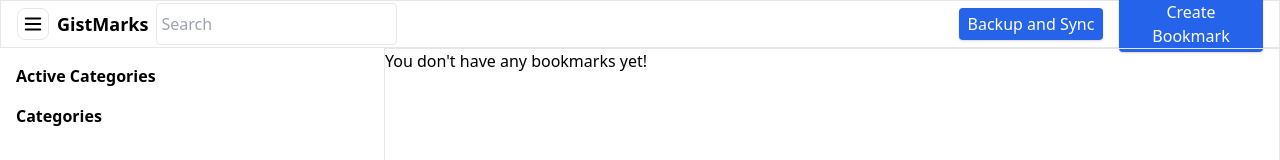
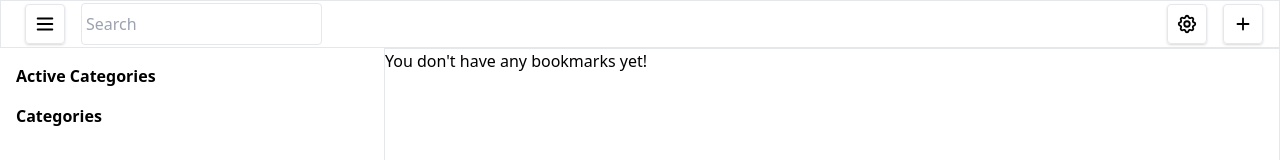
Before and after one commit to sgolovine/gistmarks, a React app: page /app in a window 1280 px wide. Shown: the top 160 px of the page. Built offline with nearby package versions, Linux system fonts and the light colour scheme.

Commit message:
WIP rework bookmark card

```diff
--- a/src/components/bookmark/Bookmark.tsx
+++ b/src/components/bookmark/Bookmark.tsx
@@ -44,23 +44,66 @@
   }
 
   return (
+    // <div
+    //   className={`border lg:h-${CARD_SIZE} lg:w-${CARD_SIZE} m-2 p-2 rounded hover:shadow`}
+    // >
+    //   <div className="flex flex-col h-full justify-between">
+    //     <div className="flex flex-row lg:flex-col">
+    //       <div className=>
+    //         <a
+    //           className="text-lg font-bold hover:text-blue-700 truncate"
+    //           href={href}
+    //         >
+    //           {title}
+    //         </a>
+    //         <a
+    //           className="text-sm font-italic text-gray-700 hover:text-blue-700 truncate"
+    //           href={href}
+    //         >
+    //           {href}
+    //         </a>
+    //       </div>
+    //       <div>
+    //         {category && (
+    //           <div className="flex flex-row pt-2">
+    //             <p className="border m-1 px-2 py-1 rounded-full text-sm font-bold bg-blue-500 text-white">
+    //               {category}
+    //             </p>
+    //           </div>
+    //         )}
+    //         <div className="pt-4">
+    //           <p>{description}</p>
+    //         </div>
+    //       </div>
+    //     </div>
+    //     <div className="flex flex-row items-center">
+    //       <button
+    //         className="border shadow rounded p-1 mr-2"
+    //         onClick={handleEdit}
+    //       >
+    //         <div className="h-6 w-6">
+    //           <EditIcon />
+    //         </div>
+    //       </button>
+    //       <button
+    //         className="border shadow rounded p-1 ml-2"
+    //         onClick={handleDelete}
+    //       >
+    //         <div className="h-6 w-6">
+    //           <TrashIcon />
+    //         </div>
+    //       </button>
+    //     </div>
+    //   </div>
+    // </div>
     <div
-      className={`border h-${CARD_SIZE} w-${CARD_SIZE} m-2 p-2 rounded hover:shadow`}
+      className={`border lg:h-${CARD_SIZE} lg:w-${CARD_SIZE} m-2 p-2 rounded hover:shadow flex flex-row lg:flex-col justify-between`}
     >
-      <div className="flex flex-col h-full justify-between">
-        <div className="flex flex-col">
-          <a
-            className="text-lg font-bold hover:text-blue-700 truncate"
-            href={href}
-          >
-            {title}
-          </a>
-          <a
-            className="text-sm font-italic text-gray-700 hover:text-blue-700 truncate"
-            href={href}
-          >
-            {href}
-          </a>
+      {/* Header */}
+      <div>
+        <a href={href}>{title}</a>
+        <a href={href}>{href}</a>
+      </div>
       {category && (
         <div className="flex flex-row pt-2">
           <p className="border m-1 px-2 py-1 rounded-full text-sm font-bold bg-blue-500 text-white">
@@ -68,15 +111,10 @@
           </p>
         </div>
       )}
-          <div className="pt-4">
-            <p>{description}</p>
-          </div>
-        </div>
+
+      {/* Action Buttons */}
       <div className="flex flex-row items-center">
-          <button
-            className="border shadow rounded p-1 mr-2"
-            onClick={handleEdit}
-          >
+        <button className="border shadow rounded p-1 mr-2" onClick={handleEdit}>
           <div className="h-6 w-6">
             <EditIcon />
           </div>
@@ -91,6 +129,5 @@
         </button>
       </div>
     </div>
-    </div>
   )
 }
--- a/src/components/bookmark/BookmarkList.tsx
+++ b/src/components/bookmark/BookmarkList.tsx
@@ -11,7 +11,7 @@
   }
 
   return (
-    <div className="flex flex-row flex-wrap">
+    <div className="flex flex-col lg:flex-row lg:flex-wrap">
       {bookmarkKeys.map((key) => {
         const bookmarkData = bookmarkContext.bookmarks[key]
         return (
--- /dev/null
+++ b/src/components/icons/CogIcon.tsx
@@ -0,0 +1,23 @@
+import React from "react"
+
+export const CogIcon = () => (
+  <svg
+    xmlns="http://www.w3.org/2000/svg"
+    fill="none"
+    viewBox="0 0 24 24"
+    stroke="currentColor"
+  >
+    <path
+      strokeLinecap="round"
+      strokeLinejoin="round"
+      strokeWidth={2}
+      d="M10.325 4.317c.426-1.756 2.924-1.756 3.35 0a1.724 1.724 0 002.573 1.066c1.543-.94 3.31.826 2.37 2.37a1.724 1.724 0 001.065 2.572c1.756.426 1.756 2.924 0 3.35a1.724 1.724 0 00-1.066 2.573c.94 1.543-.826 3.31-2.37 2.37a1.724 1.724 0 00-2.572 1.065c-.426 1.756-2.924 1.756-3.35 0a1.724 1.724 0 00-2.573-1.066c-1.543.94-3.31-.826-2.37-2.37a1.724 1.724 0 00-1.065-2.572c-1.756-.426-1.756-2.924 0-3.35a1.724 1.724 0 001.066-2.573c-.94-1.543.826-3.31 2.37-2.37.996.608 2.296.07 2.572-1.065z"
+    />
+    <path
+      strokeLinecap="round"
+      strokeLinejoin="round"
+      strokeWidth={2}
+      d="M15 12a3 3 0 11-6 0 3 3 0 016 0z"
+    />
+  </svg>
+)
--- /dev/null
+++ b/src/components/icons/PlusIcon.tsx
@@ -0,0 +1,17 @@
+import React from "react"
+
+export const PlusIcon = () => (
+  <svg
+    xmlns="http://www.w3.org/2000/svg"
+    fill="none"
+    viewBox="0 0 24 24"
+    stroke="currentColor"
+  >
+    <path
+      strokeLinecap="round"
+      strokeLinejoin="round"
+      strokeWidth={2}
+      d="M12 6v6m0 0v6m0-6h6m-6 0H6"
+    />
+  </svg>
+)
--- a/src/routes/app/Header.tsx
+++ b/src/routes/app/Header.tsx
@@ -1,8 +1,9 @@
 import React, { useContext } from "react"
 import Button from "~/components/common/Button"
-import IconButton from "~/components/common/IconButton"
+import { CogIcon } from "~/components/icons/CogIcon"
 import { Loader } from "~/components/icons/Loader"
 import MenuIcon from "~/components/icons/MenuIcon"
+import { PlusIcon } from "~/components/icons/PlusIcon"
 import {
   BackupContext,
   BookmarkContext,
@@ -16,17 +17,16 @@
   const bookmarkContext = useContext(BookmarkContext)
   const backupContext = useContext(BackupContext)
 
-  const buttonText = layoutContext.createPanelOpen
-    ? "Close Window"
-    : "Create Bookmark"
-
   return (
     <div className="border h-12 flex flex-row justify-between items-center px-4">
       <div className="flex flex-row items-center">
-        <IconButton onClick={layoutContext.toggleSidebar}>
+        <button
+          className="h-10 w-10 p-2 mx-2 border rounded shadow"
+          onClick={layoutContext.toggleSidebar}
+        >
           <MenuIcon />
-        </IconButton>
-        <p className="text-lg font-bold">GistMarks</p>
+        </button>
+        {/* <p className="text-lg font-bold">GistMarks</p> */}
         <div>
           <input
             value={bookmarkContext.searchTerm}
@@ -42,16 +42,18 @@
             <Loader />
           </div>
         )}
-        <Button
+        <button
+          className="h-10 w-10 p-2 mx-2 border rounded shadow"
           onClick={layoutContext.toggleSavePanel}
-          label="Backup and Sync"
-          additionalClassnames="w-36 mx-4"
-        />
-        <Button
+        >
+          <CogIcon />
+        </button>
+        <button
+          className="h-10 w-10 p-2 ml-2 border rounded shadow"
           onClick={layoutContext.toggleCreatePanel}
-          label={buttonText}
-          additionalClassnames="w-36"
-        />
+        >
+          <PlusIcon />
+        </button>
         {globalStateContext.unsavedChanges &&
           backupContext.backupResults.backupCreated && (
             <Button
```
Lines whose indentation alone changed are shown as unchanged.
